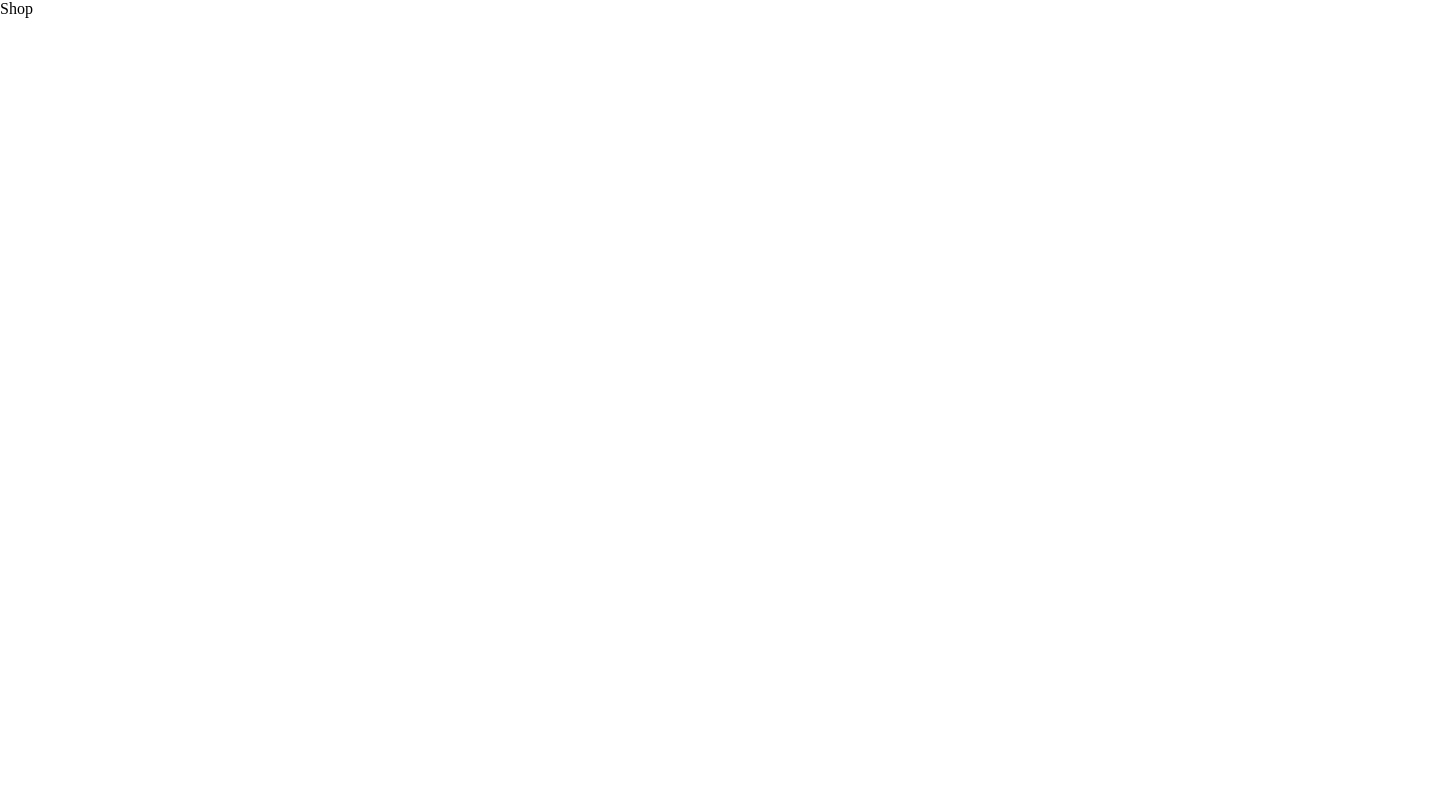
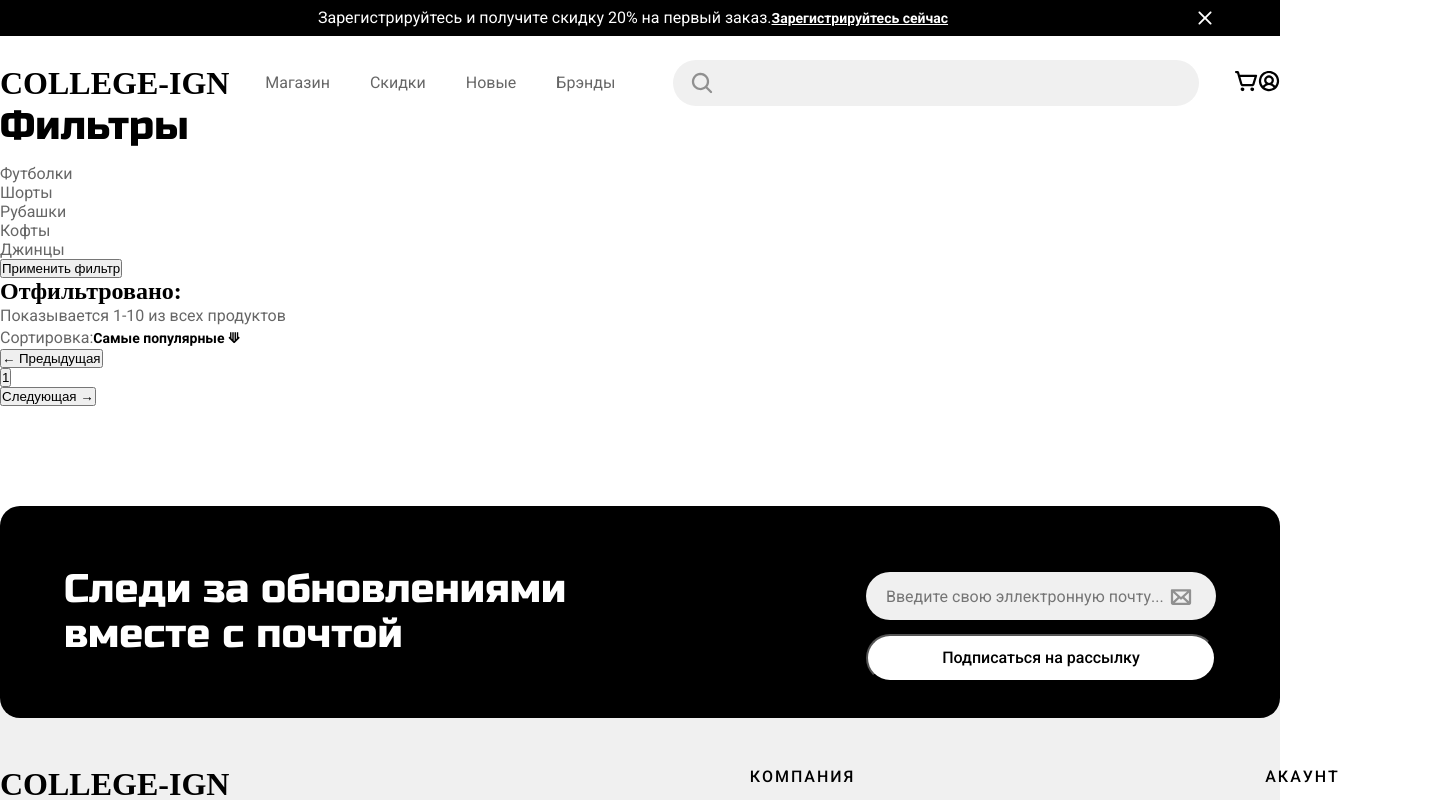
Before and after one commit to p1gnat/college-clothes-shop, a React (Vite) app in the folder client/: page /shop in a window 1280 px wide. Shown: the top 800 px of the page, 1440 px wide, since content can reach past the window. Built offline with nearby package versions, Linux system fonts and the light colour scheme; a web font is replaced by a local one.

Commit message:
Lineup for Shop page

```diff
--- a/client/src/pages/Shop.jsx
+++ b/client/src/pages/Shop.jsx
@@ -1,7 +1,69 @@
 import React from "react";
+import TopHeader from "../components/Headers/TopHeader";
+import Header from "../components/Headers/Header";
+import Aside from "../components/Body/Aside";
+import Footer from "../components/Footers/Footer";
 
 const Shop = () => {
-  return <div>Shop</div>;
+  return (
+    <>
+      <TopHeader></TopHeader>
+      <Header></Header>
+      <section className="filters">
+        <div className="top-filter">
+          <h2>Фильтры</h2>
+          <img src="" alt="" />
+        </div>
+        <div>
+          <div className="filter">
+            <a href="">Футболки</a>
+            <img src="" alt="" />
+          </div>
+          <div className="filter">
+            <a href="">Шорты</a>
+            <img src="" alt="" />
+          </div>
+          <div className="filter">
+            <a href="">Рубашки</a>
+            <img src="" alt="" />
+          </div>
+          <div className="filter">
+            <a href="">Кофты</a>
+            <img src="" alt="" />
+          </div>
+          <div className="filter">
+            <a href="">Джинцы</a>
+            <img src="" alt="" />
+          </div>
+          <button>Применить фильтр</button>
+        </div>
+      </section>
+      <section className="products">
+        <div className="top-parts">
+          <h1>Отфильтровано:</h1>
+          <p>Показывается 1-10 из всех продуктов</p>
+          <p>
+            Сортировка:
+            <span>Самые популярные ⟱</span>
+          </p>
+        </div>
+        <div className="row">
+          <section className="card"></section>
+          <section className="card"></section>
+          <section className="card"></section>
+        </div>
+        <div className="bottom-parts">
+          <button>← Предыдущая</button>
+          <section className="pages-counter">
+            <button>1</button>
+          </section>
+          <button>Следующая →</button>
+        </div>
+      </section>
+      <Aside></Aside>
+      <Footer></Footer>
+    </>
+  );
 };
 
 export default Shop;
```
